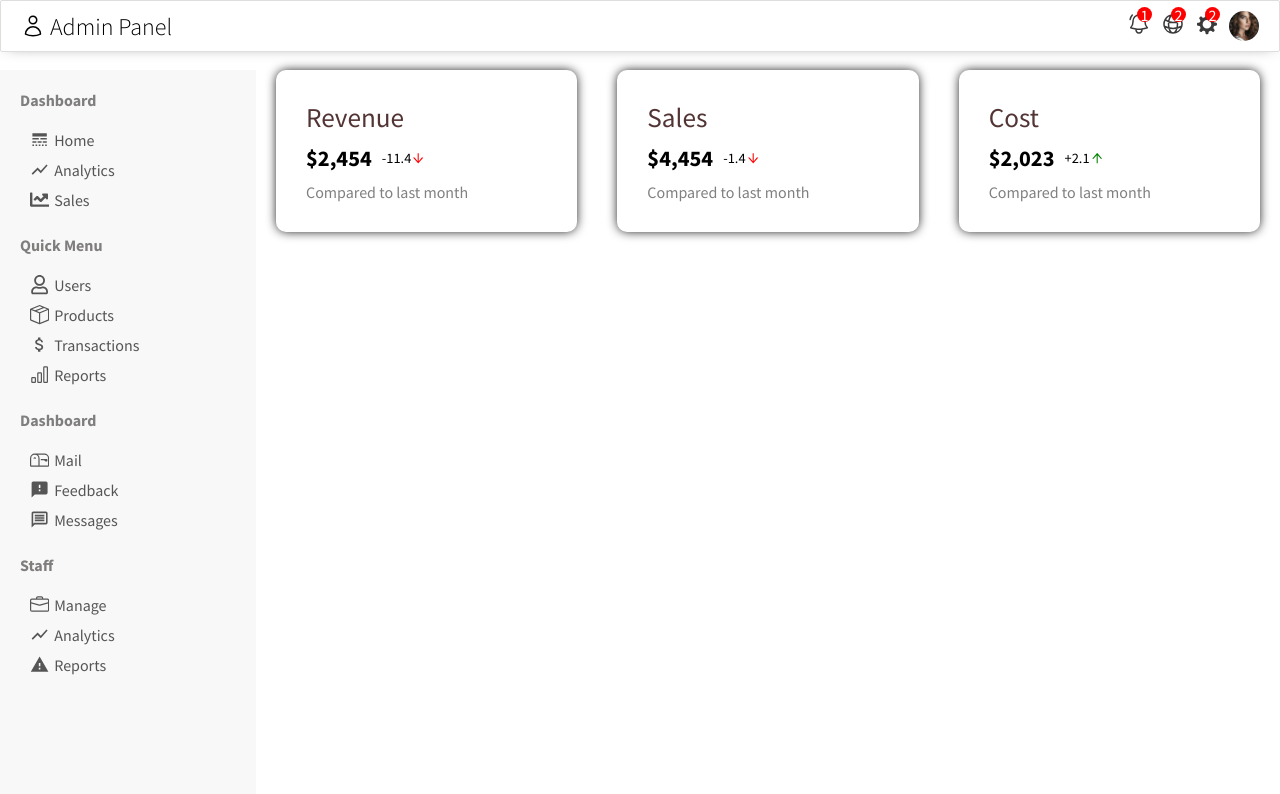
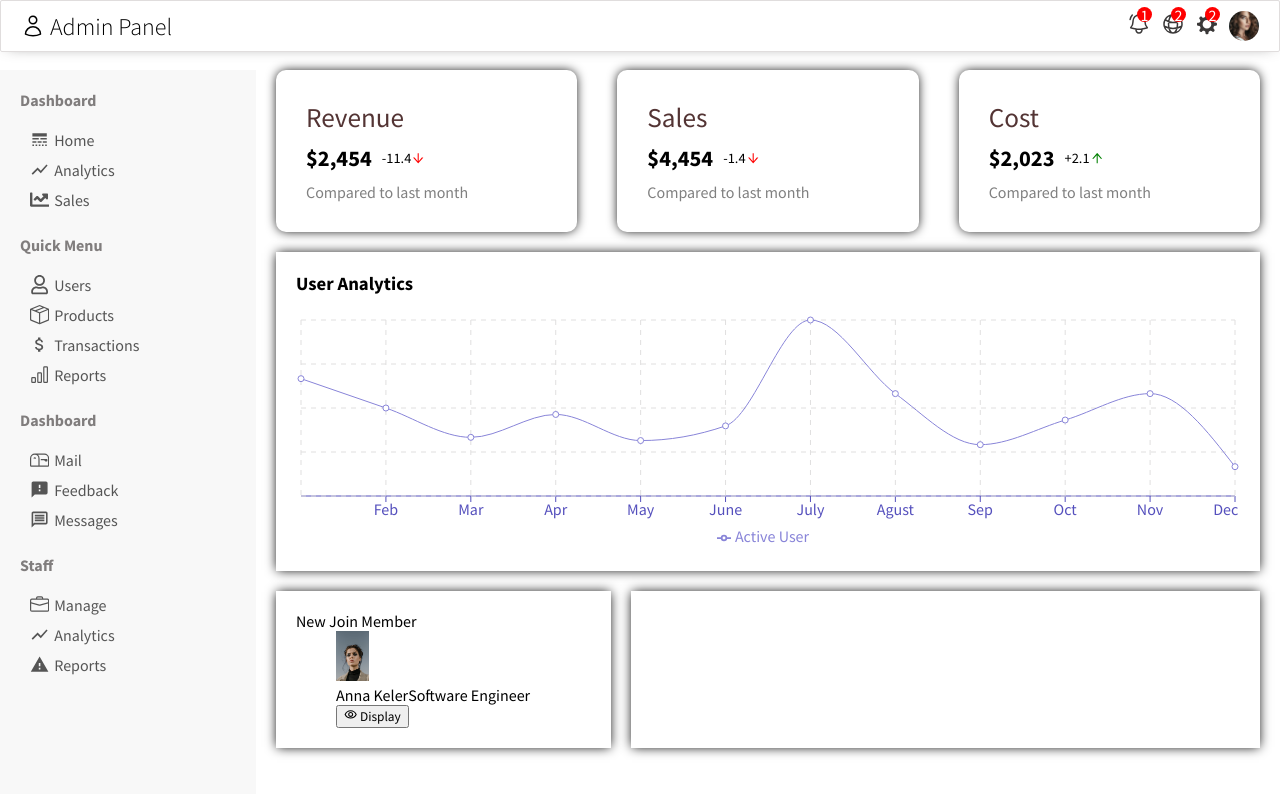
Before and after one commit to lapadatovic/ReactAdminDashboard, a React (Create React App) app in the folder admin-dashboard/: page / in a window 1280 px wide. Shown: the top 794 px of the page. Built offline with nearby package versions, Linux system fonts and the light colour scheme.

Commit message:
Finished chart model and start with widget component

```diff
--- /dev/null
+++ b/admin-dashboard/src/components/chart/Chart.js
@@ -0,0 +1,26 @@
+import React from 'react'
+import './chart.css'
+import { LineChart,
+   Line, XAxis, CartesianGrid,
+   Tooltip, Legend,
+   ResponsiveContainer } from 'recharts';
+
+export default function Chart({title, data, dataKey, grid}) {
+console.log(dataKey)
+  return (
+    <div className='chart-container'>
+        <h3 className="chart-title">{title}</h3>
+        <ResponsiveContainer width="100%" aspect={4 / 1}>
+        <LineChart
+          data={data}
+        >
+          <XAxis dataKey="name" stroke='#5550bd' />
+          <Tooltip />
+          <Legend />
+          {grid && <CartesianGrid stroke='#e0dfdf' strokeDasharray='5 5' />}
+          <Line type="monotone" dataKey={dataKey} stroke="#8884d8" />
+        </LineChart>
+      </ResponsiveContainer>
+    </div>
+  )
+}
--- /dev/null
+++ b/admin-dashboard/src/components/chart/chart.css
@@ -0,0 +1,10 @@
+.chart-container {
+    margin: 20px;
+    padding: 20px;
+    -webkit-box-shadow: 0px 0px 11px -1px #000000;
+    box-shadow: 0px 0px 11px -1px #000000;
+}
+
+.chart-title {
+    margin-bottom: 20px;
+}
--- a/admin-dashboard/src/components/featuredInfo/FeaturedInfo.js
+++ b/admin-dashboard/src/components/featuredInfo/FeaturedInfo.js
@@ -12,7 +12,7 @@ export default function FeaturedInfo() {
                 <span className='featured-money'> $2,454</span>
                 <span className='featured-money-rate'>
                     -11.4
-                    <AiOutlineArrowDown className='minus'/>
+                    <AiOutlineArrowDown className='featured-icon minus'/>
                 </span>
             </div>
             <span className="featured-sub">Compared to last month</span>
@@ -24,7 +24,7 @@ export default function FeaturedInfo() {
                 <span className='featured-money'> $4,454</span>
                 <span className='featured-money-rate'>
                     -1.4
-                    <AiOutlineArrowDown className='minus'/>
+                    <AiOutlineArrowDown className=' featured-icon minus'/>
                 </span>
             </div>
             <span className="featured-sub">Compared to last month</span>
@@ -36,7 +36,7 @@ export default function FeaturedInfo() {
                 <span className='featured-money'> $2,023</span>
                 <span className='featured-money-rate'>
                     +2.1
-                    <AiOutlineArrowUp className='plus'/>
+                    <AiOutlineArrowUp className='featured-icon plus'/>
                 </span>
             </div>
             <span className="featured-sub">Compared to last month</span>
--- a/admin-dashboard/src/components/pages/home/Home.js
+++ b/admin-dashboard/src/components/pages/home/Home.js
@@ -1,11 +1,26 @@
 import React from 'react'
 import './home.css'
 import FeaturedInfo from '../../featuredInfo/FeaturedInfo'
+import Chart from '../../chart/Chart'
+import {userData} from '../../../dummyData'
+import WidgetSmall from '../../widgetSmall/WidgetSmall'
+import WidgetLarge from '../../widgetLarge/WidgetLarge'
 
 export default function Home() {
+
+  console.log(userData)
+
   return (
     <div className='home-container'>
-        <FeaturedInfo />
+      <FeaturedInfo />
+      <Chart title='User Analytics'
+         data={userData}
+         dataKey ='Active User'
+         grid='5 5' />
+      <div className="home-widgets">
+        <WidgetSmall />
+        <WidgetLarge />
+      </div>
     </div>
   )
 }
--- a/admin-dashboard/src/components/pages/home/home.css
+++ b/admin-dashboard/src/components/pages/home/home.css
@@ -1,3 +1,8 @@
 .home-container {
 flex: 4;
 }
+
+.home-widgets {
+    display: flex;
+    margin: 20px;
+}
--- /dev/null
+++ b/admin-dashboard/src/components/widgetLarge/WidgetLarge.js
@@ -0,0 +1,9 @@
+import React from 'react'
+import './widgetLarge.css'
+export default function WidgetLarge() {
+  return (
+    <div className='widget-large-container'>
+
+    </div>
+  )
+}
--- /dev/null
+++ b/admin-dashboard/src/components/widgetLarge/widgetLarge.css
@@ -0,0 +1,6 @@
+.widget-large-container{
+    flex: 2;
+    -webkit-box-shadow: 0px 0px 11px -1px #000000;
+    box-shadow: 0px 0px 11px -1px #000000;
+    padding: 20px;
+}
--- /dev/null
+++ b/admin-dashboard/src/components/widgetSmall/WidgetSmall.js
@@ -0,0 +1,21 @@
+import React from 'react'
+import './widgetSmall.css'
+import {MdOutlineVisibility } from 'react-icons/md'
+export default function WidgetSmall() {
+  return (
+    <div className='widget-small-container'>
+        <span className="widget-small-title"> New Join Member</span>
+        <ul className="widget-small-list">
+            <li className="widget-list-item">
+                <img className="widget-small-img" src="/assets/person/1.jpeg" alt="" />
+                <div className="widget-small-user">
+                    <span className="widget-small-username">Anna Keler</span>
+                    <span className="widget-small-title">Software Engineer</span>
+                    <button className="small-button"> <MdOutlineVisibility/> Display</button>
+               </div>
+            </li>
+
+        </ul>
+    </div>
+  )
+}
--- /dev/null
+++ b/admin-dashboard/src/components/widgetSmall/widgetSmall.css
@@ -0,0 +1,11 @@
+.widget-small-container {
+    flex: 1;
+    -webkit-box-shadow: 0px 0px 11px -1px #000000;
+    box-shadow: 0px 0px 11px -1px #000000;
+    padding: 20px;
+    margin-right: 20px;
+}
+
+.widget-small-img {
+    height: 50px;
+}
--- /dev/null
+++ b/admin-dashboard/src/dummyData.js
@@ -0,0 +1,54 @@
+export const userData = [
+    {
+      name: 'Jan',
+      "Active User": 4000,
+    },
+    {
+      name: 'Feb',
+      "Active User": 3000,
+
+    },
+    {
+      name: 'Mar',
+      "Active User": 2000,
+    },
+    {
+      name: 'Apr',
+      "Active User": 2780,
+
+    },
+    {
+      name: 'May',
+      "Active User": 1890,
+
+    },
+    {
+      name: 'June',
+      "Active User": 2390,
+
+    },
+    {
+      name: 'July',
+      "Active User": 6000,
+    },
+    {
+      name: 'Agust',
+      "Active User": 3490,
+    },
+    {
+      name: 'Sep',
+      "Active User": 1750,
+    },
+    {
+      name: 'Oct',
+      "Active User": 2590,
+    },
+    {
+      name: 'Nov',
+      "Active User": 3490,
+    },
+    {
+      name: 'Dec',
+      "Active User": 1000,
+    }
+  ];
```
